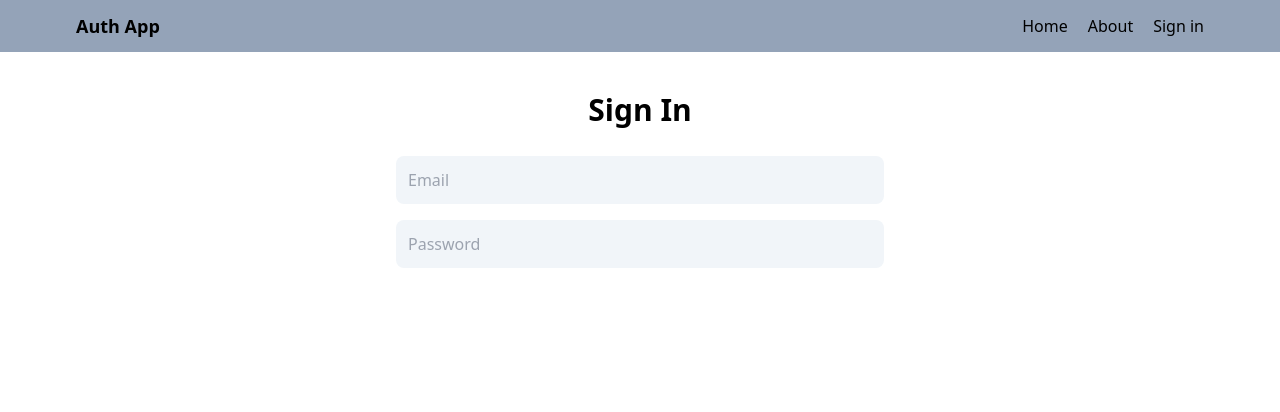
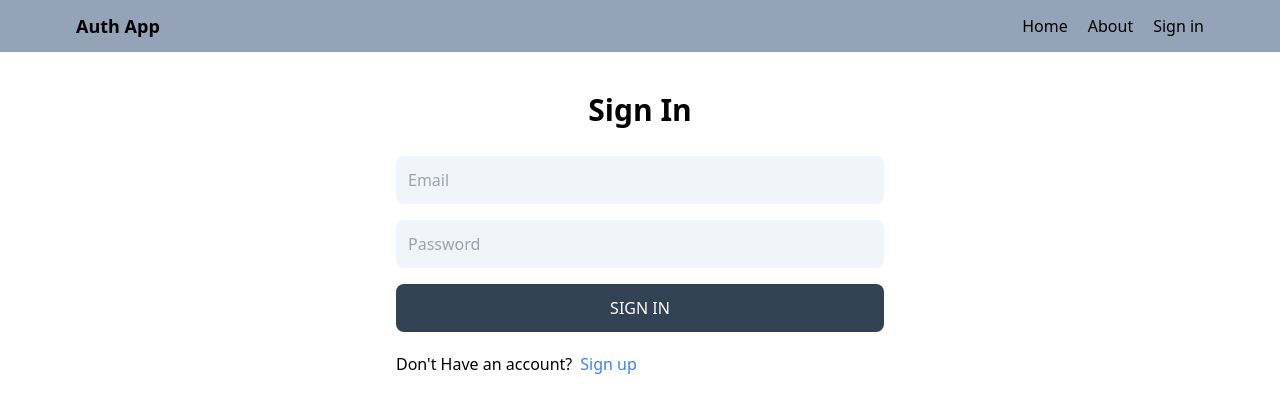
Before and after one commit to YashSharma2103/MERN-auth, a React (Vite) app in the folder client/: page /sign-in in a window 1280 px wide. Shown: the top 412 px of the page. Built offline with nearby package versions, Linux system fonts and the light colour scheme.

Commit message:
completed signin page

```diff
--- a/client/src/pages/SignIn.jsx
+++ b/client/src/pages/SignIn.jsx
@@ -1,25 +1,72 @@
-import React from 'react'
+import React,{useState} from 'react'
+import {Link, useNavigate} from 'react-router-dom';
 
 const SignIn = () => {
+  const [formData, setFormData] = useState({});
+  const [error, setError] = useState(false);
+  const [loading, setLoading] = useState(false);
+  const navigate = useNavigate();
+
+  const handleChange=(e)=>{
+    setFormData({...formData,[e.target.id]:e.target.value})
+  };
+
+  const handleSubmit=async(e)=>{
+    e.preventDefault();
+    try {
+      setLoading(true);
+      setError(false);
+      const res = await fetch('/api/auth/signin', {
+        method: 'POST',
+        headers: {
+          'Content-Type': 'application/json',
+        },
+        body: JSON.stringify(formData),
+      });
+      const data = await res.json();
+      console.log(data);
+      setLoading(false);
+      if (data.success === false) {
+        setError(true);
+        return;
+      }
+      navigate('/');
+    } catch (error) {
+      setLoading(false);
+      setError(true);
+    }
+
+  };
+
   return (
     <div className='p-3 max-w-lg mx-auto'>
       <h1 className='text-3xl text-center font-semibold my-7'>Sign In</h1>
-      <form onSubmit='' className='flex flex-col gap-4'>
+      <form onSubmit={handleSubmit} className='flex flex-col gap-4'>
         <input
           type='email'
           placeholder='Email'
           id='email'
           className='bg-slate-100 p-3 rounded-lg'
-          onChange=''
+          onChange={handleChange}
         />
         <input
           type='password'
           placeholder='Password'
           id='password'
           className='bg-slate-100 p-3 rounded-lg'
-          onChange=''
+          onChange={handleChange}
         />
+        <button disabled={loading} className='bg-slate-700 text-white p-3 rounded-lg uppercase hover:opacity-95 disabled:opacity-80'>
+          {loading ? 'Loading...' : 'Sign In'}
+        </button>
       </form>
+      <div className='flex gap-2 mt-5'>
+        <p>Don&#39;t Have an account? </p>
+        <Link to='/sign-up'>
+          <span className='text-blue-500'>Sign up</span>
+        </Link>
+      </div>
+      <p className='text-red-700 mt-5'>{error && 'Something went wrong!'}</p>
     </div>
   )
 }
```
